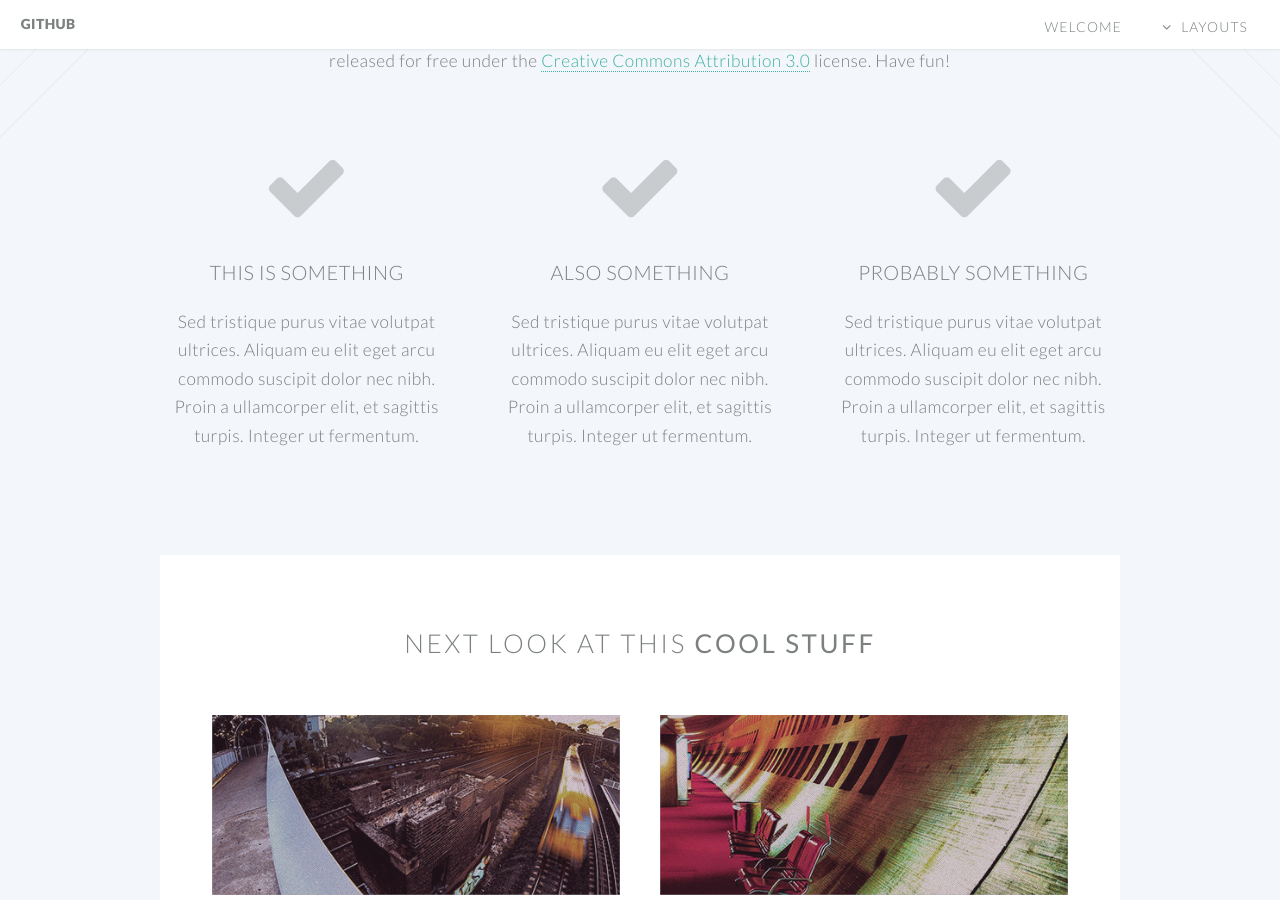
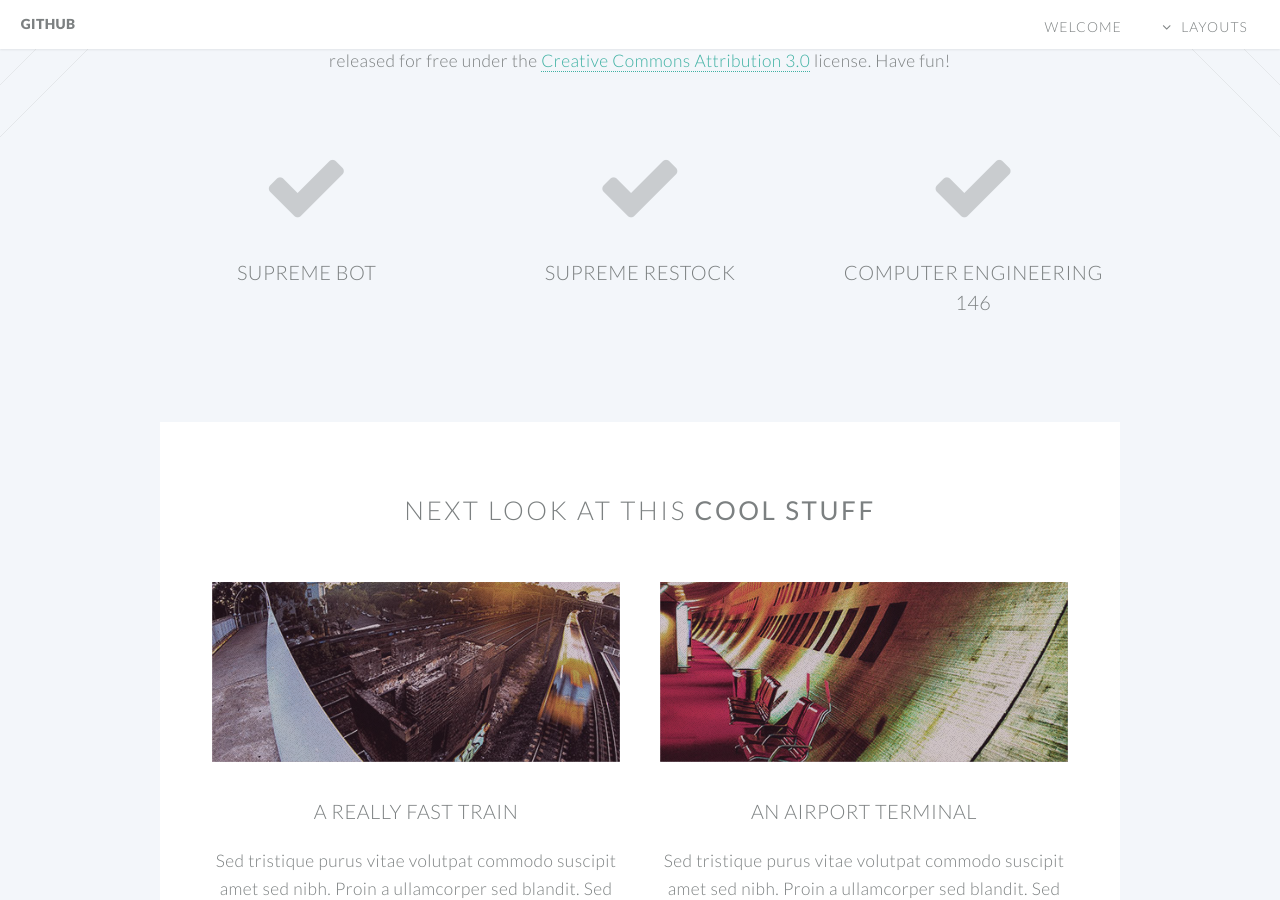
Before and after one commit to jcook3701/jcook3701.github.io, a Jekyll site: the page built from index.html, in a window 1280 px wide and 900 px high, scrolled down 896 px. Built offline with Jekyll 4.4.1, drawn with Linux system fonts in a browser that asks for light colours.

Commit message:
started adding projects to webpage

```diff
--- a/index.html
+++ b/index.html
@@ -56,9 +56,9 @@ layout: landing-page
 	<section>
 	  <span class="icon featured fa-check"></span>
 	  <header>
-	    <h3>This is Something</h3>
+	    <h3><a href="https://github.com/jcook3701/supreme_bot">Supreme Bot</a></h3>
 	  </header>
-	  <p>Sed tristique purus vitae volutpat ultrices. Aliquam eu elit eget arcu commodo suscipit dolor nec nibh. Proin a ullamcorper elit, et sagittis turpis. Integer ut fermentum.</p>
+	  <p></p>
 	</section>
 
       </div>
@@ -67,9 +67,9 @@ layout: landing-page
 	<section>
 	  <span class="icon featured fa-check"></span>
 	  <header>
-	    <h3>Also Something</h3>
+	    <h3><a href="https://github.com/jcook3701/supreme_restock">Supreme Restock</a></h3>
 	  </header>
-	  <p>Sed tristique purus vitae volutpat ultrices. Aliquam eu elit eget arcu commodo suscipit dolor nec nibh. Proin a ullamcorper elit, et sagittis turpis. Integer ut fermentum.</p>
+	  <p></p>
 	</section>
 
       </div>
@@ -78,9 +78,9 @@ layout: landing-page
 	<section>
 	  <span class="icon featured fa-check"></span>
 	  <header>
-	    <h3>Probably Something</h3>
+	    <h3><a href="https://github.com/jcook3701/CMPE146">Computer Engineering 146</a></h3>
 	  </header>
-	  <p>Sed tristique purus vitae volutpat ultrices. Aliquam eu elit eget arcu commodo suscipit dolor nec nibh. Proin a ullamcorper elit, et sagittis turpis. Integer ut fermentum.</p>
+	  <p></p>
 	</section>
 
       </div>
```
